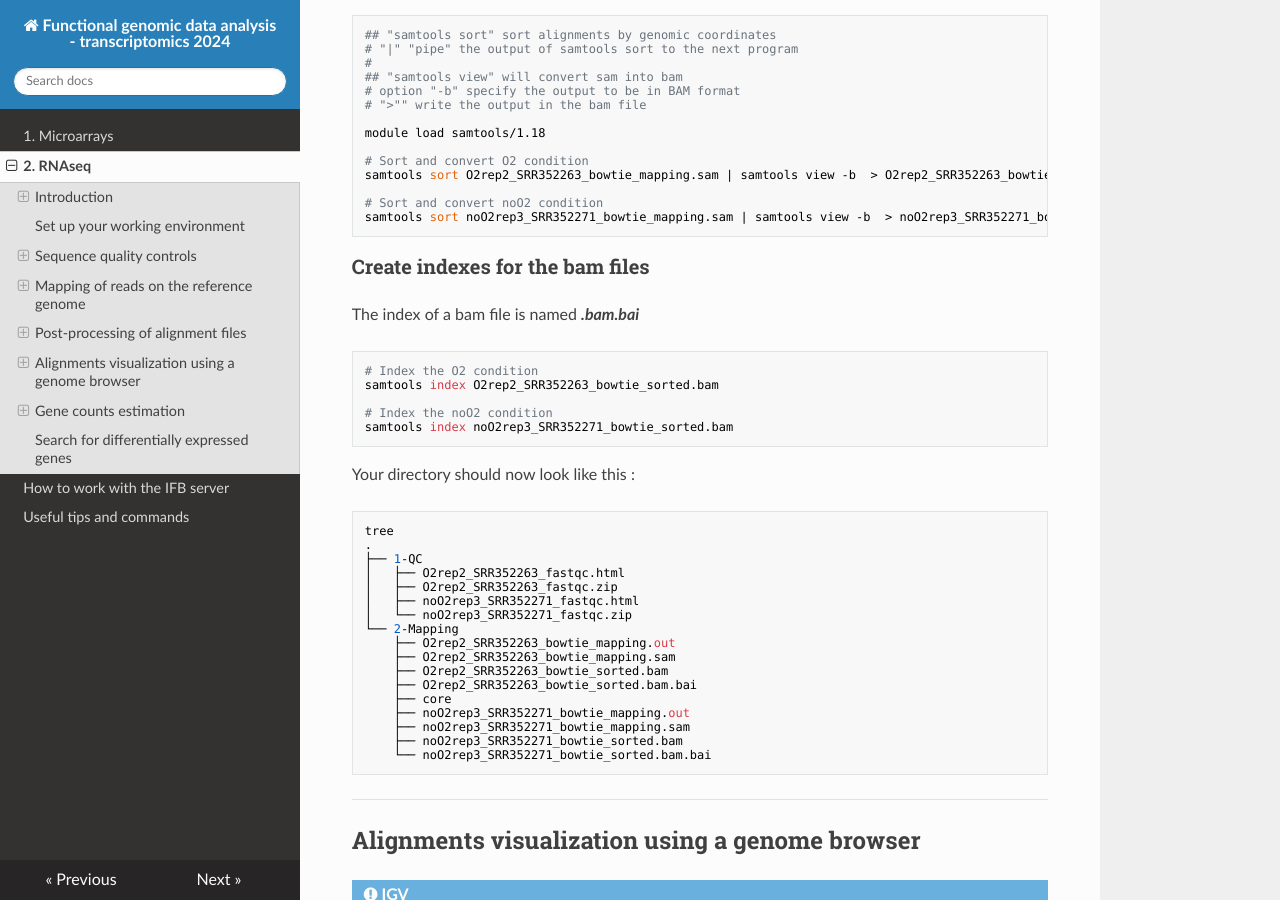
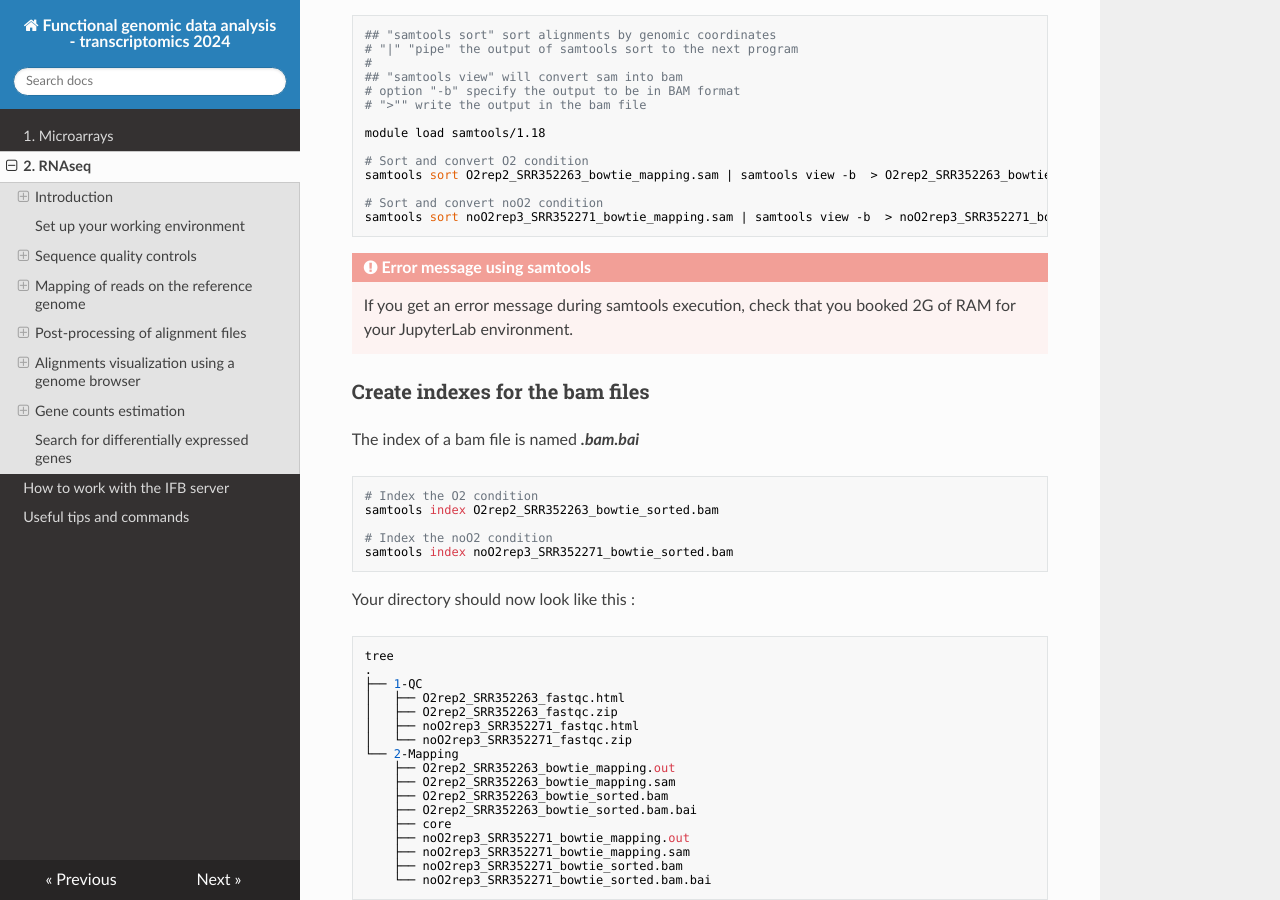
Before and after one commit to slecrom/ENS_HTS_2025, an MkDocs documentation site: the page built from docs/RNAseq/RNAseq.md, in a window 1280 px wide and 900 px high, scrolled down 6628 px. Built offline with MkDocs 1.6.1, drawn with Linux system fonts in a browser that asks for light colours; nearby versions of some CDN libraries.

Commit message:
Update RNAseq.md

````diff
--- a/docs/RNAseq/RNAseq.md
+++ b/docs/RNAseq/RNAseq.md
@@ -31,7 +31,7 @@ The raw sequencing files located into the projet data folder of the IFB-core Clu
 
 ## Set up your working environment
 
-Connect to the IFB-core JupyterLab server. Look at the [tutorial](../IFB_OpenOnDemand.md) to see how to proceed. You can also look at the [useful commands to work on the IFB-core Cluster](../Usefultips.md) page.
+Connect to the IFB-core JupyterLab server. Look at the [tutorial](../IFB_OpenOnDemand.md#using-a-jupyterlab-session-to-access-unix-terminal) to see how to proceed. You can also look at the [useful commands to work on the IFB-core Cluster](../Usefultips.md) page.
 
 Go to your home directory
 ```
@@ -291,6 +291,10 @@ samtools sort O2rep2_SRR352263_bowtie_mapping.sam | samtools view -b  > O2rep2_S
 samtools sort noO2rep3_SRR352271_bowtie_mapping.sam | samtools view -b  > noO2rep3_SRR352271_bowtie_sorted.bam
 ```
 
+!!! danger "Error message using samtools"
+	If you get an error message during samtools execution, check that you booked 2G of RAM for your JupyterLab environment.
+
+
 ### Create indexes for the bam files
 
 The index of a bam file is named ***.bam.bai***
````
